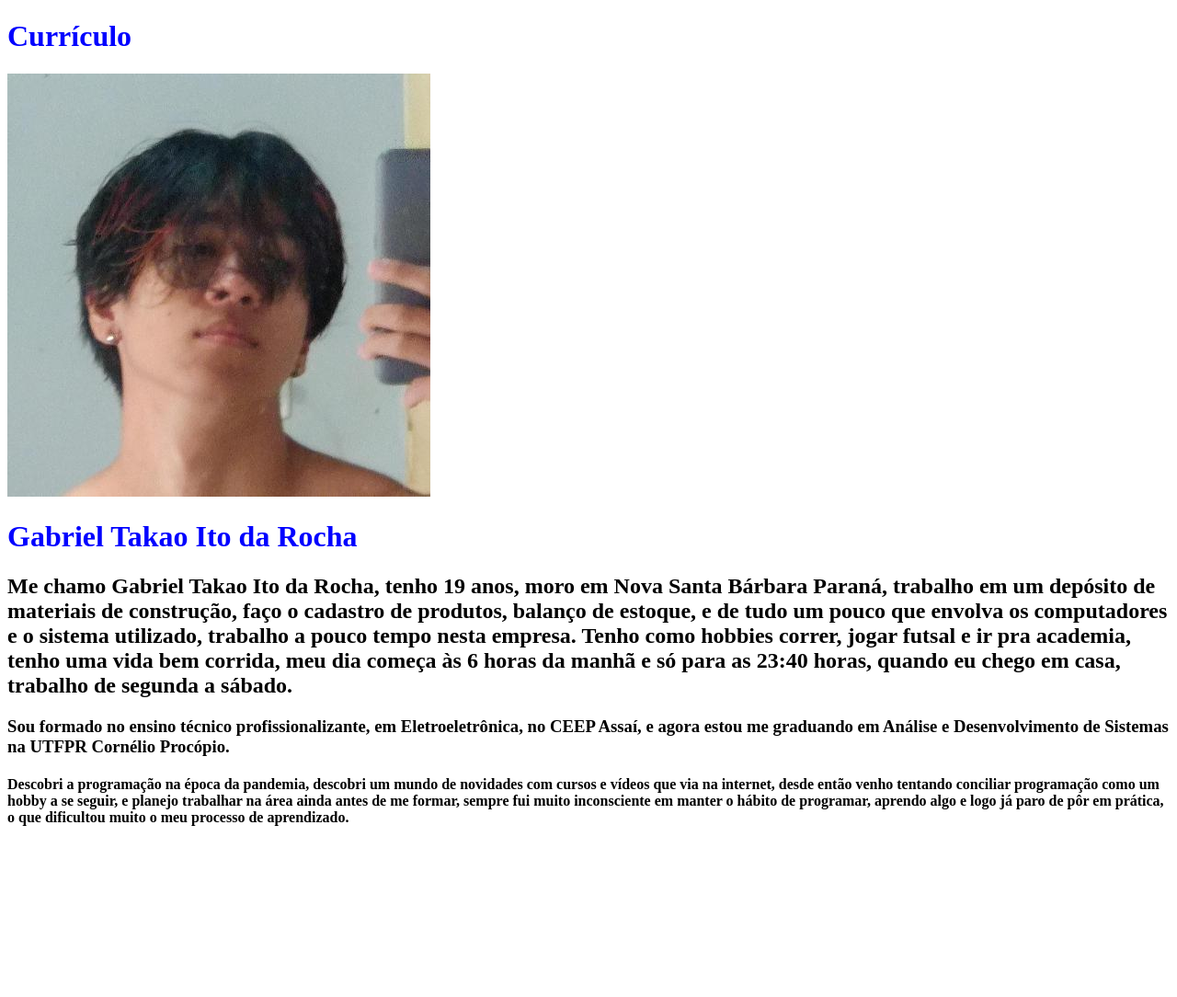
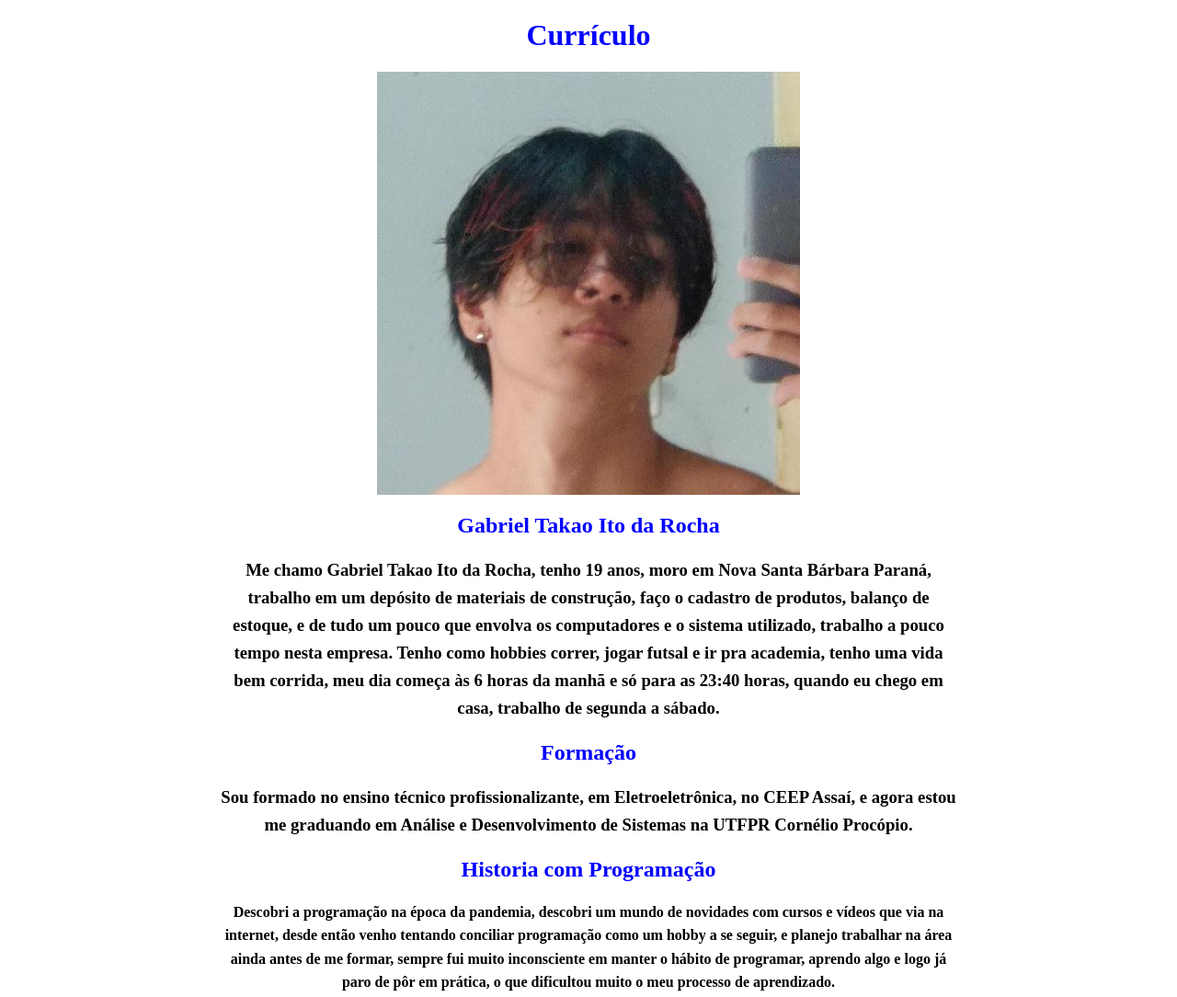
Before and after one commit to Gabrie1Tk/curriculo, a plain HTML site: page index.html in a window 1280 px wide. Shown: the whole page at 92% size. Before the commit the page ends 919 px from the top, so only its background shows below. Drawn offline with Linux system fonts and the light colour scheme.

Commit message:
Update index.html

```diff
--- a/index.html
+++ b/index.html
@@ -3,21 +3,52 @@
 <head>
     <meta charset="UTF-8">
     <meta name="viewport" content="width=device-width, initial-scale=1.0">
-    <title>Curriculo</title>
+    <title>Currículo - Gabriel Takao Ito</title>
+
+    <style>
+        body {
+            margin: 0;
+            padding: 0;
+            text-align: center;
+        }
+
+        h1, h2{
+            color: blue;
+            margin-top: 20px;
+        }
+
+        h3, h4{
+        line-height: 1.6;
+            max-width: 800px;
+            margin: 0 auto;
+            padding: 0 20px;
+        }
+
+        section{
+        margin-bottom: 20px;
+        }
+
+        img{
+            display: block;
+            margin: 20px auto;
+            max-width:100%;
+            height: auto;
+        }
+    </style>
+
 </head>
 <body>
 
-    <h1 style=" color: blue;">
-        Currículo
-    </h1>
+    <h1>Currículo</h1>
 
-    <img src="imagens/foto_perfil.jpg">
+    <section>
+        <img src="imagens/foto_perfil.jpg" alt="Foto de Gabriel Takao Ito">
+    </section>
 
-    <h1 style=" color: blue;">
-        Gabriel Takao Ito da Rocha
-    </h1>
+    <section>
+        <h1>Gabriel Takao Ito da Rocha</h1>
 
-    <h2>
+        <h3>
             Me chamo Gabriel Takao Ito da Rocha, tenho 19 anos, moro em Nova Santa
             Bárbara Paraná, trabalho em um depósito de materiais de construção, faço o
             cadastro de produtos, balanço de estoque, e de tudo um pouco que envolva os
@@ -25,7 +56,11 @@
             como hobbies correr, jogar futsal e ir pra academia, tenho uma vida bem corrida,
             meu dia começa às 6 horas da manhã e só para as 23:40 horas, quando eu chego
             em casa, trabalho de segunda a sábado.
-    </h2>
+        </h3>
+    </section>
+
+    <section>
+        <h2>Formação</h2>
 
         <h3>
             Sou formado no ensino técnico
@@ -33,6 +68,10 @@
             graduando em Análise e Desenvolvimento de Sistemas na UTFPR Cornélio
             Procópio.
         </h3>
+    </section>
+
+    <section>
+        <h2>Historia com Programação</h2>
 
         <h4>Descobri a programação na época da pandemia, descobri um mundo de novidades
             com cursos e vídeos que via na internet, desde então venho tentando conciliar
@@ -41,6 +80,7 @@
             aprendo algo e logo já paro de pôr em prática, o que dificultou muito o meu
             processo de aprendizado.
         </h4>
+    </section>
 
 </body>
 </html>
```
Lines whose indentation alone changed are shown as unchanged.
